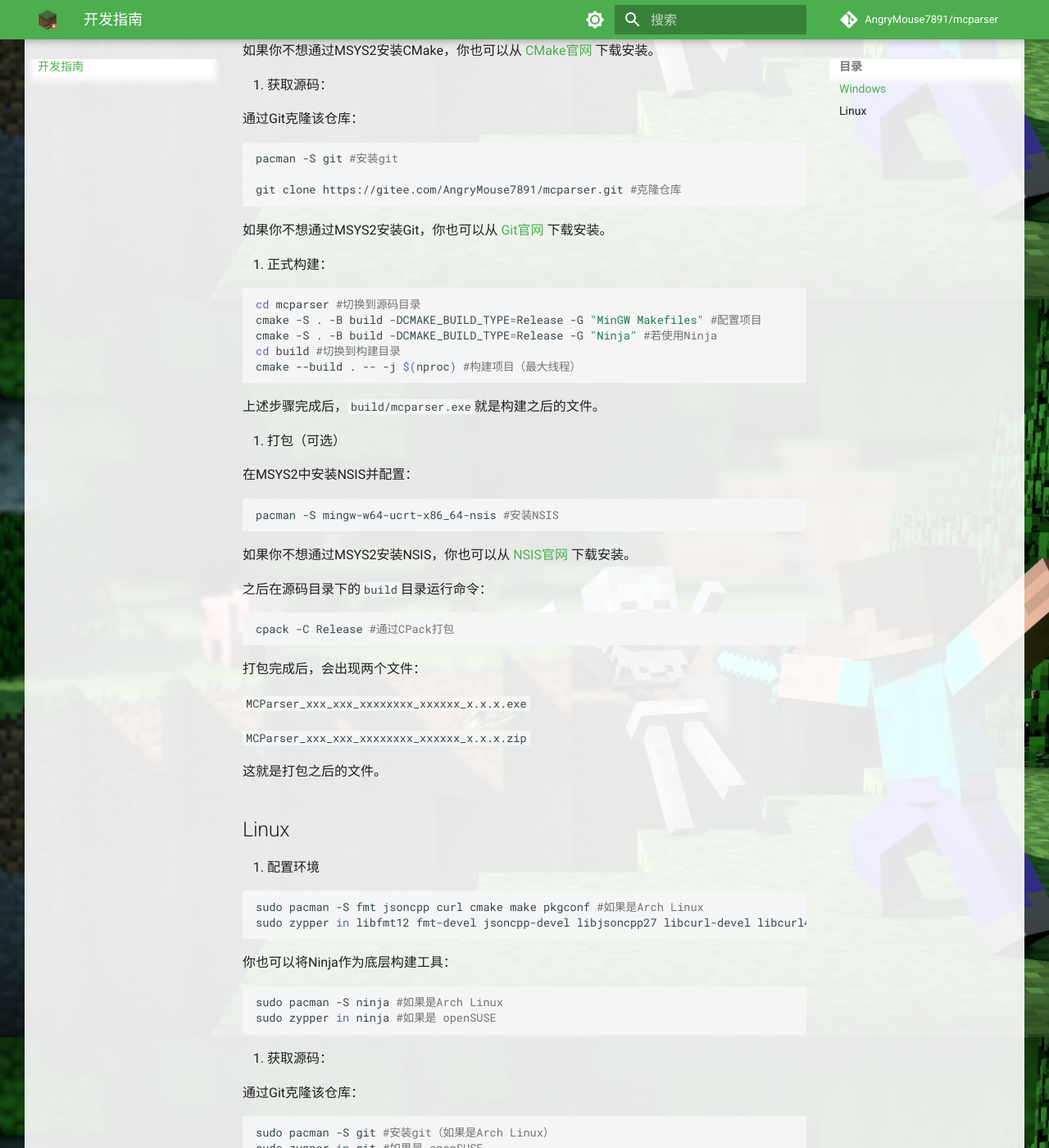
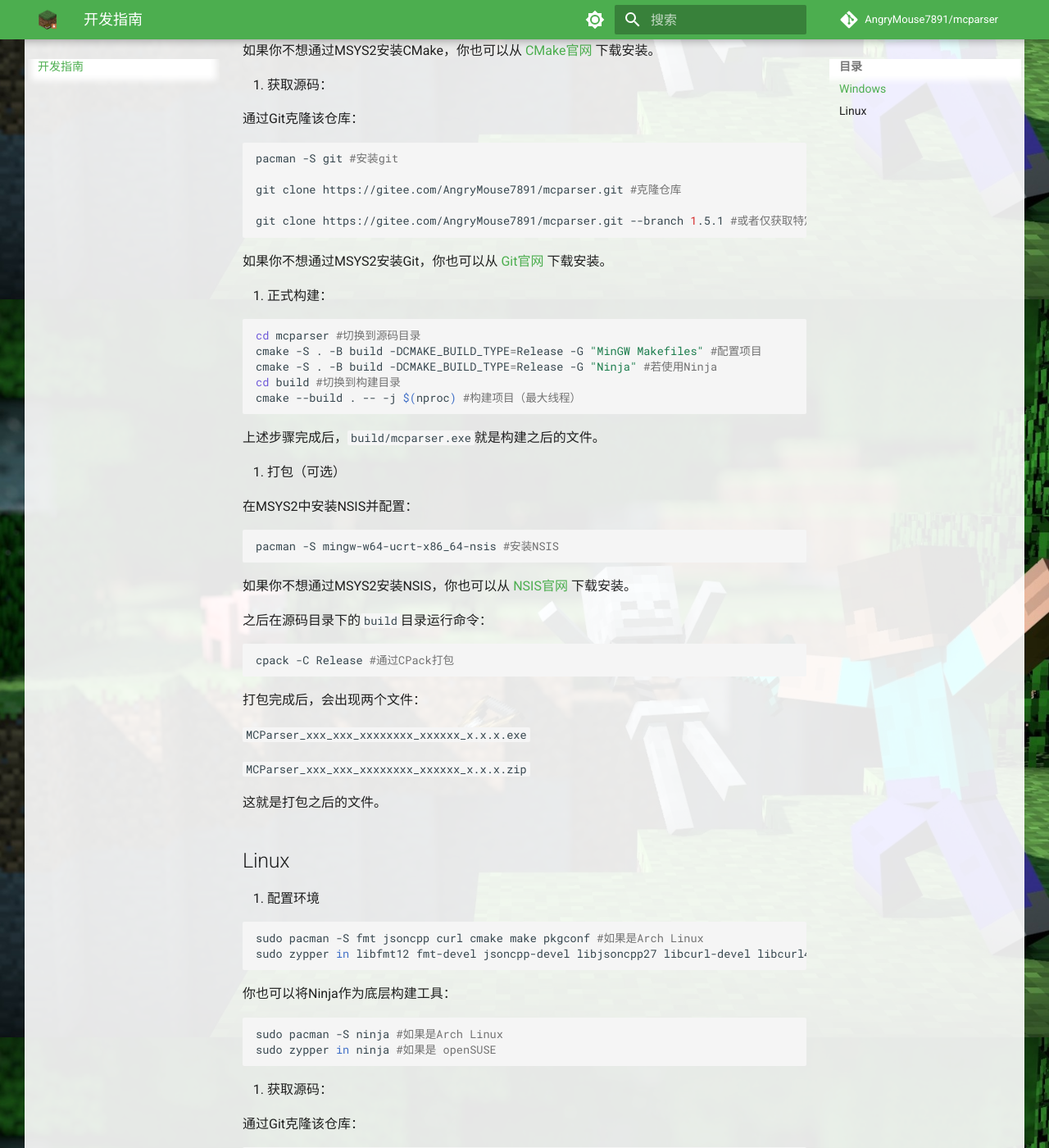
Before and after one commit to AngryMouse7891/mcparser, an MkDocs documentation site: the page built from docs/BUILD.md, in a window 1280 px wide and 1400 px high, scrolled down 535 px. Shown: the whole window at 82% size. Built offline with MkDocs 1.6.1 and Material for MkDocs 9.7.7, drawn with Linux system fonts in a browser that asks for light colours; some of the changed text lies outside the part shown.

Commit message:
更新开发指南

````diff
--- a/docs/BUILD.md
+++ b/docs/BUILD.md
@@ -30,6 +30,7 @@ pacman -S git #安装git
 
 git clone https://gitee.com/AngryMouse7891/mcparser.git #克隆仓库
 
+git clone https://gitee.com/AngryMouse7891/mcparser.git --branch 1.5.1 #或者仅获取特定版本或分支
 ```
 
 如果你不想通过MSYS2安装Git，你也可以从 [Git官网](https://git-scm.com) 下载安装。
@@ -96,6 +97,7 @@ sudo zypper in git #如果是 openSUSE
 
 git clone https://gitee.com/AngryMouse7891/mcparser.git #克隆仓库
 
+git clone https://gitee.com/AngryMouse7891/mcparser.git --branch 1.5.1 #或者仅获取特定版本或分支
 ```
 
 3. 正式构建：
@@ -116,5 +118,4 @@ cmake --build . -- -j $(nproc) #构建项目（最大线程）
 
 ```bash
 cpack -C Release #通过CPack打包
-
 ```
````
